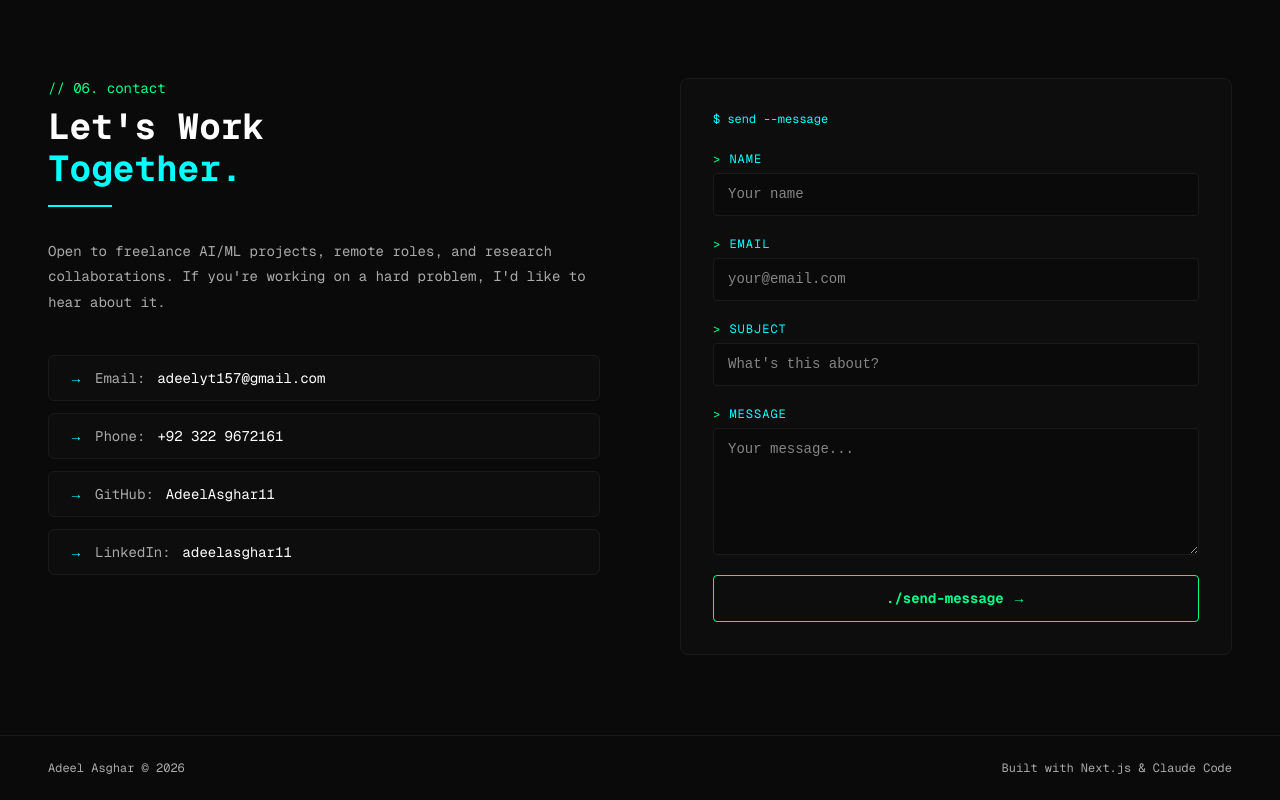
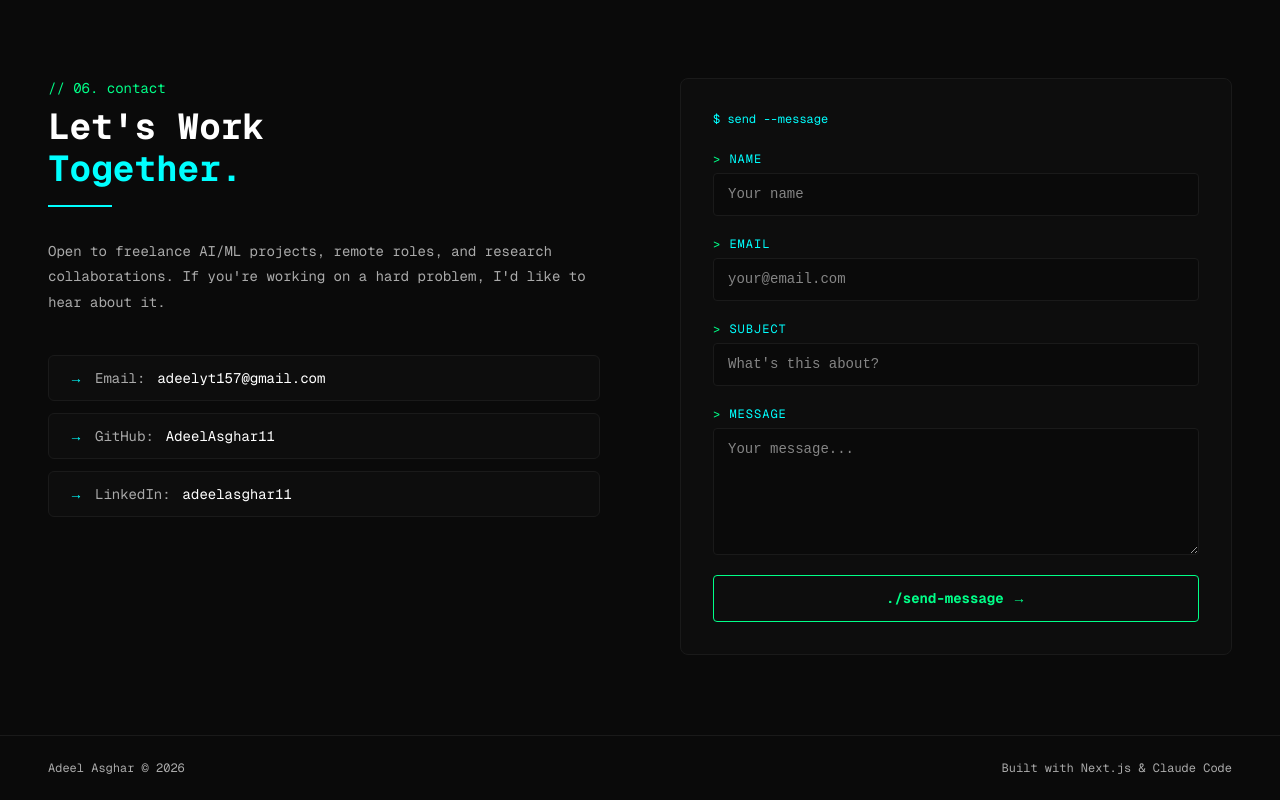
Before and after one commit to AdeelAsghar11/personal-portfolio, a Next.js app: page / in a window 1280 px wide. Shown: the part 6398-7198 px from the top of the page. Built offline with nearby package versions, Linux system fonts and the light colour scheme.

Commit message:
Removed phone number

```diff
--- a/components/Contact.tsx
+++ b/components/Contact.tsx
@@ -4,7 +4,6 @@ import profile from "@/data/profile.json";
 
 const contactLinks = [
   { label: "Email", value: profile.email, href: `mailto:${profile.email}` },
-  { label: "Phone", value: "+92 322 9672161", href: "tel:+923229672161" },
   { label: "GitHub", value: "AdeelAsghar11", href: profile.github },
   { label: "LinkedIn", value: "adeelasghar11", href: profile.linkedin },
 ];
--- a/data/profile.json
+++ b/data/profile.json
@@ -4,7 +4,6 @@
   "semester": "6th Semester",
   "tagline": "Building AI Solutions with Code, Curiosity, and Data",
   "email": "adeelyt157@gmail.com",
-  "phone": "+92 322 9672161",
   "github": "https://github.com/AdeelAsghar11",
   "linkedin": "https://www.linkedin.com/in/adeelasghar11/",
   "location": "Pakistan — Open to Remote",
```
Also changed, not shown: 1 other file (tests, documents, lock files or other folders).
